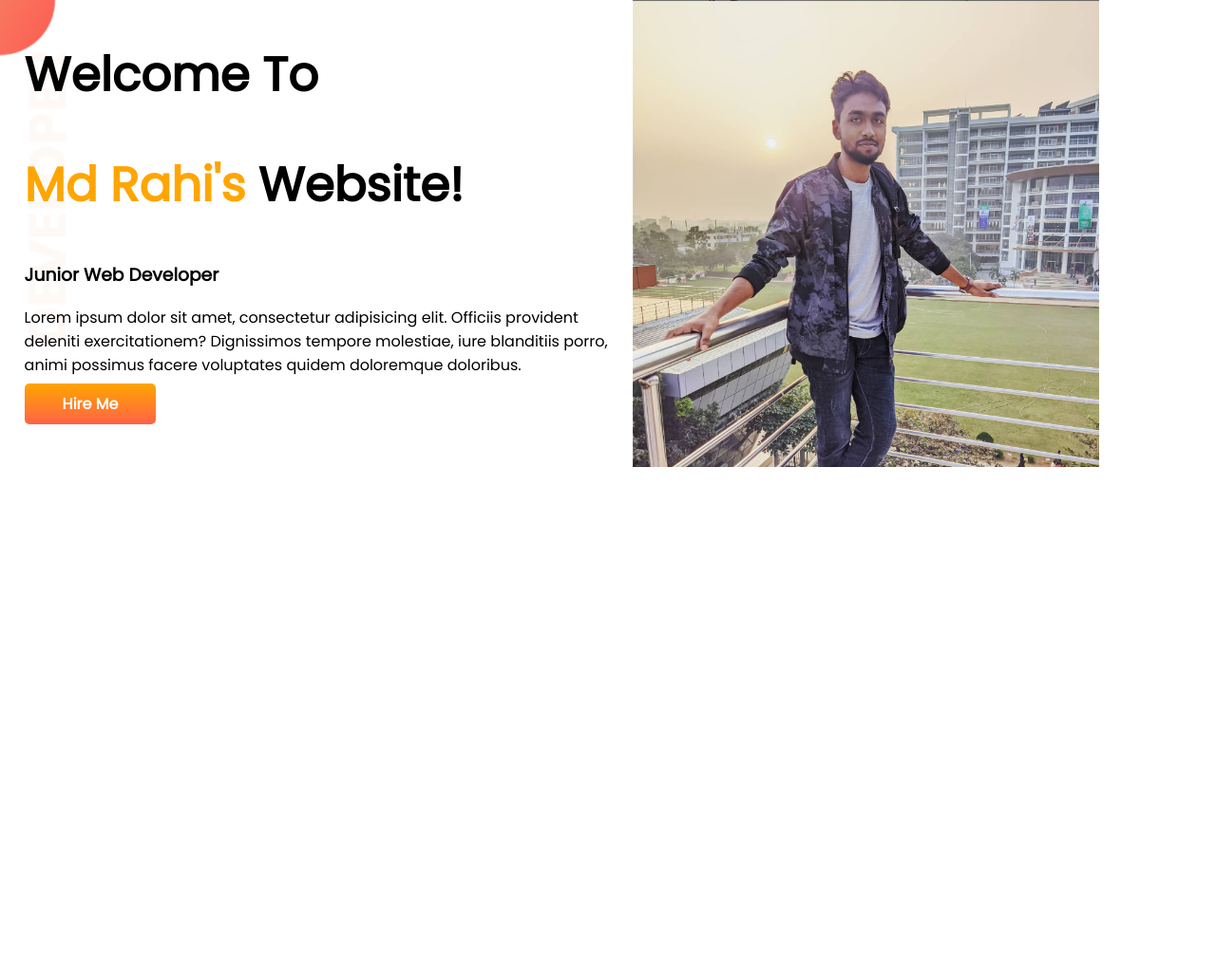
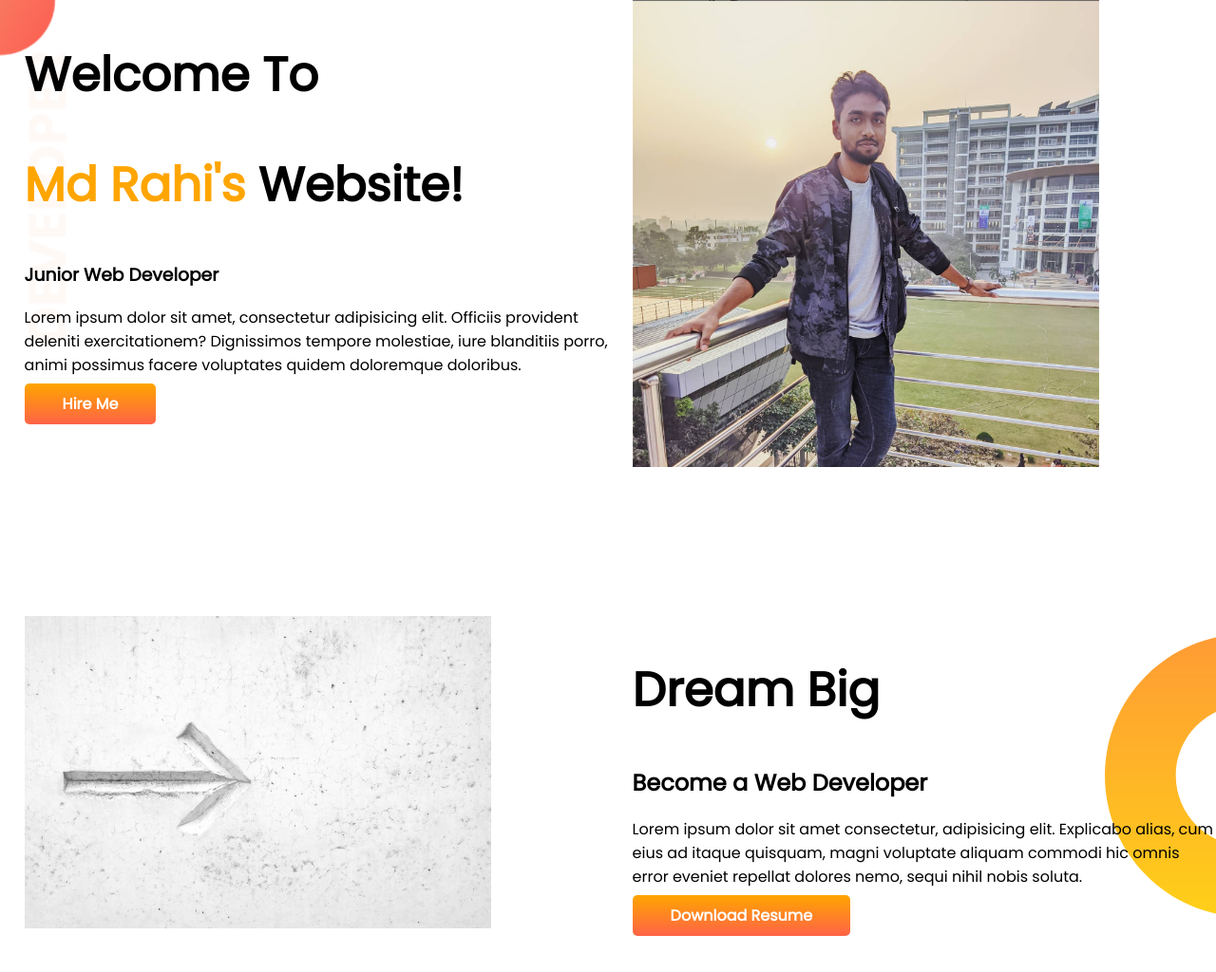
Before and after one commit to MdRahi99/developer-portfolio, a plain HTML site: page index.html in a window 1280 px wide. Shown: the whole page at 95% size. Before the commit the page ends 800 px from the top, so only its background shows below. Drawn offline with Linux system fonts and the light colour scheme.

Commit message:
mid section added

```diff
--- a/index.html
+++ b/index.html
@@ -26,5 +26,18 @@
             <img src="./img/fhr.png" alt="">
         </div>
     </section>
+
+    <section class="dream-big">
+        <div class="half-width">
+            <img src="./img/fhr2.jpg" alt="">
+        </div>
+
+        <div class="half-width">
+            <h1>Dream Big</h1>
+            <h2>Become a Web Developer</h2>
+            <p>Lorem ipsum dolor sit amet consectetur, adipisicing elit. Explicabo alias, cum eius ad itaque quisquam, magni voluptate aliquam commodi hic omnis error eveniet repellat dolores nemo, sequi nihil nobis soluta.</p>
+            <a class="link-button" target="_blank" href="">Download Resume</a>
+        </div>
+    </section>
   </body>
 </html>
--- a/style.css
+++ b/style.css
@@ -13,6 +13,7 @@ h1{
 
 section{
     display: flex;
+    margin-bottom: 150px;
 }
 
 .half-width{
@@ -37,3 +38,9 @@ section{
     background-image: url(./img/top-banner.png);
     background-repeat: no-repeat;
 }
+
+.dream-big{
+    background-image: url(./img/dream-bg.png);
+    background-repeat: no-repeat;
+    background-position: right;
+}
```
Also changed, not shown: img/dream-bg.png (added), img/fhr2.jpg (added).
